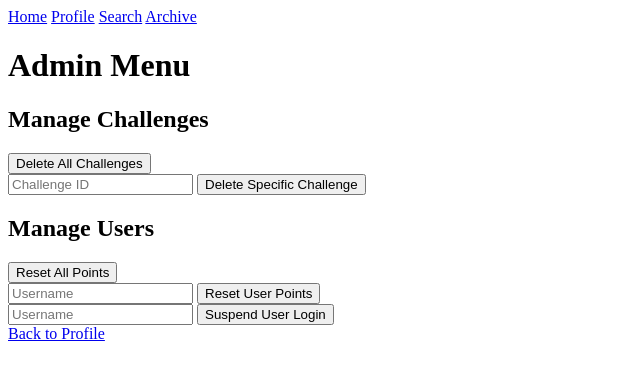
After one commit to sattlereii/social_network, a Flask app: page /admin/admin_menu in a window 1280 px wide. The commit adds this page. Shown: the top 380 px of the page, without its empty margins (0-640 px from the left). Run offline with Flask 3, Linux system fonts and the light colour scheme.

Commit message:
admin_menu

```diff
--- a/socialni_sit/app.py
+++ b/socialni_sit/app.py
@@ -3,6 +3,8 @@ from routes.auth import auth_blueprint
 from routes.profile import profile_blueprint
 from routes.challenges import challenges_blueprint
 from routes.search import search_blueprint
+from routes.admin import admin_blueprint
+
 
 app = Flask(__name__)
 app.secret_key = 'your_secret_key'
@@ -10,7 +12,7 @@ app.secret_key = 'your_secret_key'
 @app.route('/')
 def index():
     return redirect(url_for('auth.login'))
-
+app.register_blueprint(admin_blueprint, url_prefix='/admin')
 app.register_blueprint(auth_blueprint)
 app.register_blueprint(profile_blueprint)
 app.register_blueprint(challenges_blueprint)
--- /dev/null
+++ b/socialni_sit/routes/admin.py
@@ -0,0 +1,58 @@
+from flask import Blueprint, render_template, request, redirect, url_for, session, flash
+from db.neo4j_connection import Neo4jConnection
+
+admin_blueprint = Blueprint('admin', __name__)
+
+# Admin Menu
+@admin_blueprint.route('/admin_menu')
+def admin_menu():
+    return render_template('admin_menu.html')
+
+
+# Smazání všech výzev
+@admin_blueprint.route('/delete_all_challenges', methods=['POST'])
+def delete_all_challenges():
+    conn = Neo4jConnection()
+    conn.query("MATCH (c:Challenge) DETACH DELETE c")
+    conn.close()
+    flash("All challenges have been deleted.", "success")
+    return redirect(url_for('admin.admin_menu'))
+
+# Smazání konkrétní výzvy
+@admin_blueprint.route('/delete_challenge', methods=['POST'])
+def delete_challenge():
+    challenge_id = request.form['challenge_id']
+    conn = Neo4jConnection()
+    conn.query("MATCH (c:Challenge {id: $id}) DETACH DELETE c", {'id': challenge_id})
+    conn.close()
+    flash(f"Challenge with ID {challenge_id} has been deleted.", "success")
+    return redirect(url_for('admin.admin_menu'))
+
+# Reset bodů všem uživatelům
+@admin_blueprint.route('/reset_all_points', methods=['POST'])
+def reset_all_points():
+    conn = Neo4jConnection()
+    conn.query("MATCH (u:User) SET u.points = 0")
+    conn.close()
+    flash("All users' points have been reset to 0.", "success")
+    return redirect(url_for('admin.admin_menu'))
+
+# Reset bodů konkrétnímu uživateli
+@admin_blueprint.route('/reset_user_points', methods=['POST'])
+def reset_user_points():
+    username = request.form['username']
+    conn = Neo4jConnection()
+    conn.query("MATCH (u:User {username: $username}) SET u.points = 0", {'username': username})
+    conn.close()
+    flash(f"Points for user {username} have been reset to 0.", "success")
+    return redirect(url_for('admin.admin_menu'))
+
+# Pozastavit možnost přihlášení konkrétnímu uživateli
+@admin_blueprint.route('/suspend_user', methods=['POST'])
+def suspend_user():
+    username = request.form['username']
+    conn = Neo4jConnection()
+    conn.query("MATCH (u:User {username: $username}) SET u.suspended = true", {'username': username})
+    conn.close()
+    flash(f"User {username} has been suspended from logging in.", "success")
+    return redirect(url_for('admin.admin_menu'))
--- /dev/null
+++ b/socialni_sit/templates/admin_menu.html
@@ -0,0 +1,37 @@
+{% extends "base.html" %}
+
+{% block content %}
+<h1>Admin Menu</h1>
+
+<h2>Manage Challenges</h2>
+<!-- Smazat všechny výzvy -->
+<form method="post" action="{{ url_for('admin.delete_all_challenges') }}">
+    <button type="submit">Delete All Challenges</button>
+</form>
+
+<!-- Smazat konkrétní výzvu -->
+<form method="post" action="{{ url_for('admin.delete_challenge') }}">
+    <input type="text" name="challenge_id" placeholder="Challenge ID" required>
+    <button type="submit">Delete Specific Challenge</button>
+</form>
+
+<h2>Manage Users</h2>
+<!-- Smazat všem body -->
+<form method="post" action="{{ url_for('admin.reset_all_points') }}">
+    <button type="submit">Reset All Points</button>
+</form>
+
+<!-- Smazat body konkrétnímu uživateli -->
+<form method="post" action="{{ url_for('admin.reset_user_points') }}">
+    <input type="text" name="username" placeholder="Username" required>
+    <button type="submit">Reset User Points</button>
+</form>
+
+<!-- Pozastavit přihlášení uživateli -->
+<form method="post" action="{{ url_for('admin.suspend_user') }}">
+    <input type="text" name="username" placeholder="Username" required>
+    <button type="submit">Suspend User Login</button>
+</form>
+
+<a href="{{ url_for('profile.view_profile') }}">Back to Profile</a>
+{% endblock %}
--- a/socialni_sit/templates/profile.html
+++ b/socialni_sit/templates/profile.html
@@ -31,7 +31,9 @@
 {% else %}
     <p>No completed challenges.</p>
 {% endif %}
-
+{% if is_admin %}
+    <a href="{{ url_for('admin.admin_menu') }}">Go to Admin Menu</a>
+{% endif %}
 
 {% if is_self %}
     <a href="{{ url_for('profile.edit_profile') }}">Edit Profile</a> |
```
Also changed, not shown: socialni_sit/routes/auth.py (+24 -7 lines), socialni_sit/routes/profile.py (+12 -10 lines), socialni_sit/routes/challenges.py (line endings or trailing spaces), socialni_sit/routes/search.py (line endings or trailing spaces), socialni_sit/templates/archive.html (line endings or trailing spaces), socialni_sit/templates/base.html (line endings or trailing spaces), socialni_sit/templates/challenge_detail.html (line endings or trailing spaces), socialni_sit/templates/create_challenge.html (line endings or trailing spaces), socialni_sit/templates/edit_profile.html (line endings or trailing spaces), socialni_sit/templates/home.html (line endings or trailing spaces).
